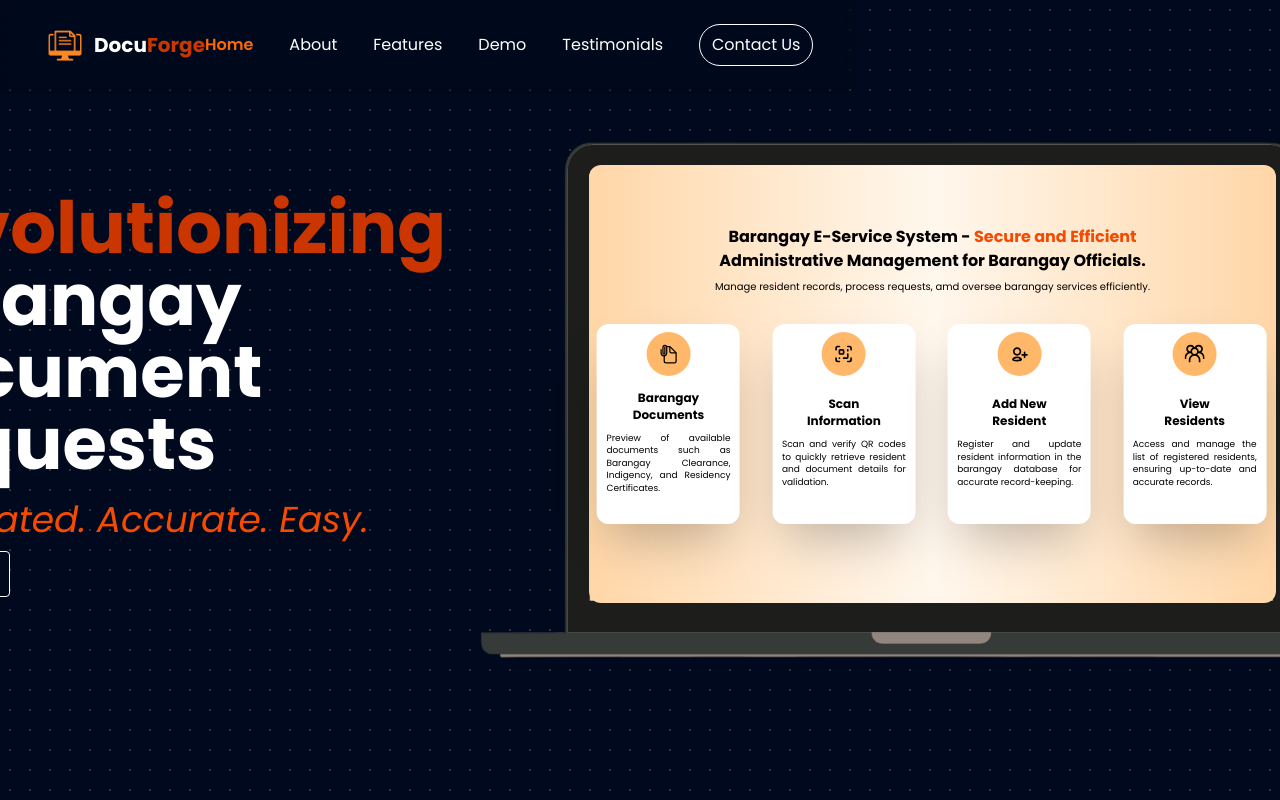
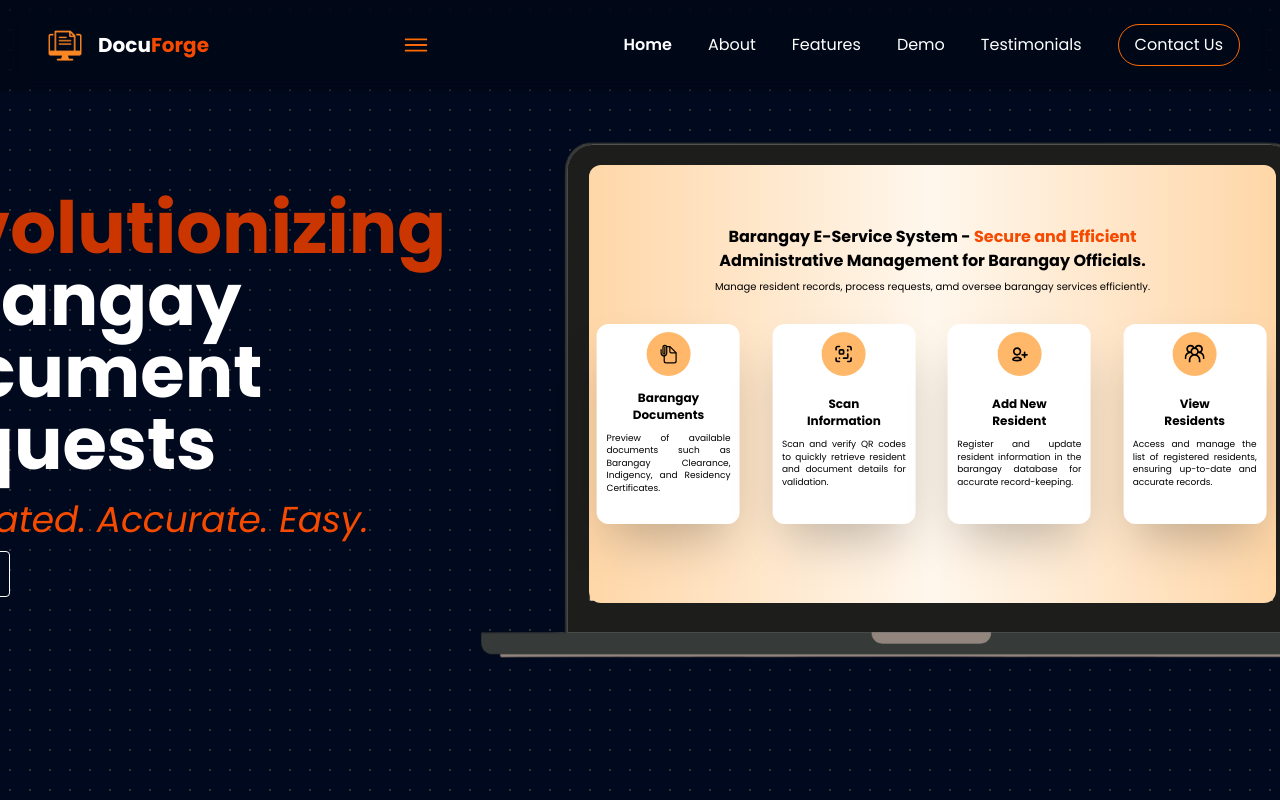
Before and after one commit to mary-xn/finalswsat, a React (Vite) app: page / in a window 1280 px wide. Shown: the top 800 px of the page. Built offline with nearby package versions, Linux system fonts and the light colour scheme.

Commit message:
Navbar Fix

```diff
--- a/src/components/NavBar.jsx
+++ b/src/components/NavBar.jsx
@@ -17,23 +17,23 @@ export default function NavBar() {
 
   const routeStyles = `
     text-base
-    hover:text-orange-700
+    text-white
+    hover:text-orange-500
     hover:cursor-pointer
-    hover:shadow-xs
     transition
     duration-200
   `
 
   const contactStyles = `
-    border
-    px-3
-    py-2
-    rounded-4xl
+    border border-orange-500
+    text-white
+    px-4 py-2
+    rounded-full
+    hover:bg-orange-600
     hover:text-white
-    hover:bg-orange-700
-    hover:cursor-pointer
     transition
     duration-200
+    cursor-pointer
   `
 
   const handleLinkClick = (id) => {
@@ -44,19 +44,22 @@ export default function NavBar() {
   }
 
   return (
-    <nav className="fixed top-0 z-[9999] bg-black/5 shadow-sm backdrop-blur-xs">
+    <nav className="fixed top-0 z-[9999] w-full bg-black/20 shadow-sm backdrop-blur-md">
       <div className="flex justify-between items-center px-5 py-4 md:px-10 md:py-5">
 
-        <div className="flex justify-center items-center gap-1">
-        <img className="w-[50px]  " src={docuLogoo}></img>
-        <div className="text-xl font-bold">
-          Docu<span className="text-orange-700">Forge</span>
-        </div>
+        {/* Logo */}
+        <div className="flex items-center gap-2">
+          <img className="w-[50px]" src={docuLogoo} alt="DocuForge Logo" />
+          <div className="text-xl font-bold text-white">
+            Docu<span className="text-orange-600">Forge</span>
+          </div>
         </div>
 
-        <div className="md:hidden text-3xl text-orange-500 cursor-pointer" onClick={() => setMenuOpen(!menuOpen)}>
+
+        <div className=" text-3xl text-orange-500 cursor-pointer" onClick={() => setMenuOpen(!menuOpen)}>
           <IoMenuOutline />
         </div>
+
 
         <div className="hidden md:flex gap-9 items-center">
           {sections.map((section) => (
@@ -81,7 +84,7 @@ export default function NavBar() {
             spy={true}
             onClick={() => handleLinkClick('contact')}
             onSetActive={() => setActiveSection('contact')}
-            className={`${contactStyles} ${activeSection === 'contact' ? 'bg-orange-500 text-white font-semibold' : ''}`}
+            className={`${contactStyles} ${activeSection === 'contact' ? 'bg-orange-600 text-white font-semibold' : ''}`}
           >
             Contact Us
           </Link>
@@ -89,14 +92,14 @@ export default function NavBar() {
       </div>
 
       {menuOpen && (
-        <div className="md:hidden flex flex-col items-center gap-6 bg-transparent text-red-200 py-6 shadow-md rounded-b-lg z-[100]">
+        <div className="md:hidden flex flex-col items-center gap-5 py-6 bg-black/80 text-white shadow-md rounded-b-lg z-[100]">
           {sections.map((section) => (
             <Link
               key={section.id}
               to={section.id}
               smooth={true}
               duration={500}
-              offset={-500}
+              offset={-50}
               spy={true}
               onClick={() => handleLinkClick(section.id)}
               className={`${routeStyles} ${activeSection === section.id ? 'text-orange-500 font-semibold' : ''}`}
@@ -111,7 +114,7 @@ export default function NavBar() {
             offset={-100}
             spy={true}
             onClick={() => handleLinkClick('contact')}
-            className={`${contactStyles} ${activeSection === 'contact' ? 'bg-orange-500 text-white font-semibold' : ''}`}
+            className={`${contactStyles} ${activeSection === 'contact' ? 'bg-orange-600 text-white font-semibold' : ''}`}
           >
             Contact Us
           </Link>
--- a/src/components/routes/Contact.jsx
+++ b/src/components/routes/Contact.jsx
@@ -25,7 +25,7 @@ export default function Contact() {
       variants={fadeIn("up", 0.5)}
       initial="hidden"
       whileInView="show"
-       viewport={{ once: false, amount: 0.7 }}>
+       viewport={{ once: true, amount: 0.7 }}>
         <img
           src={contactimg}
           alt="Girl illustration"
```
